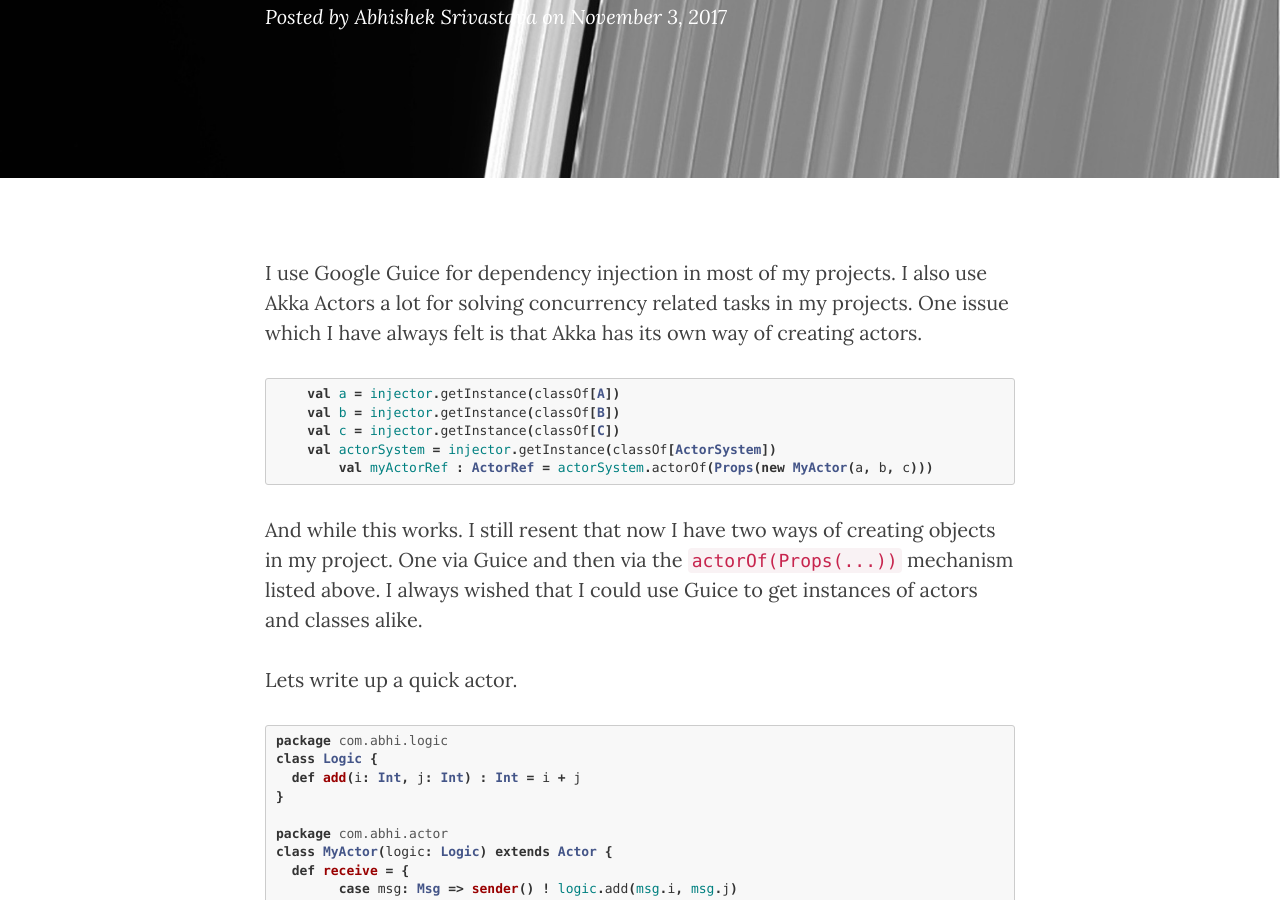
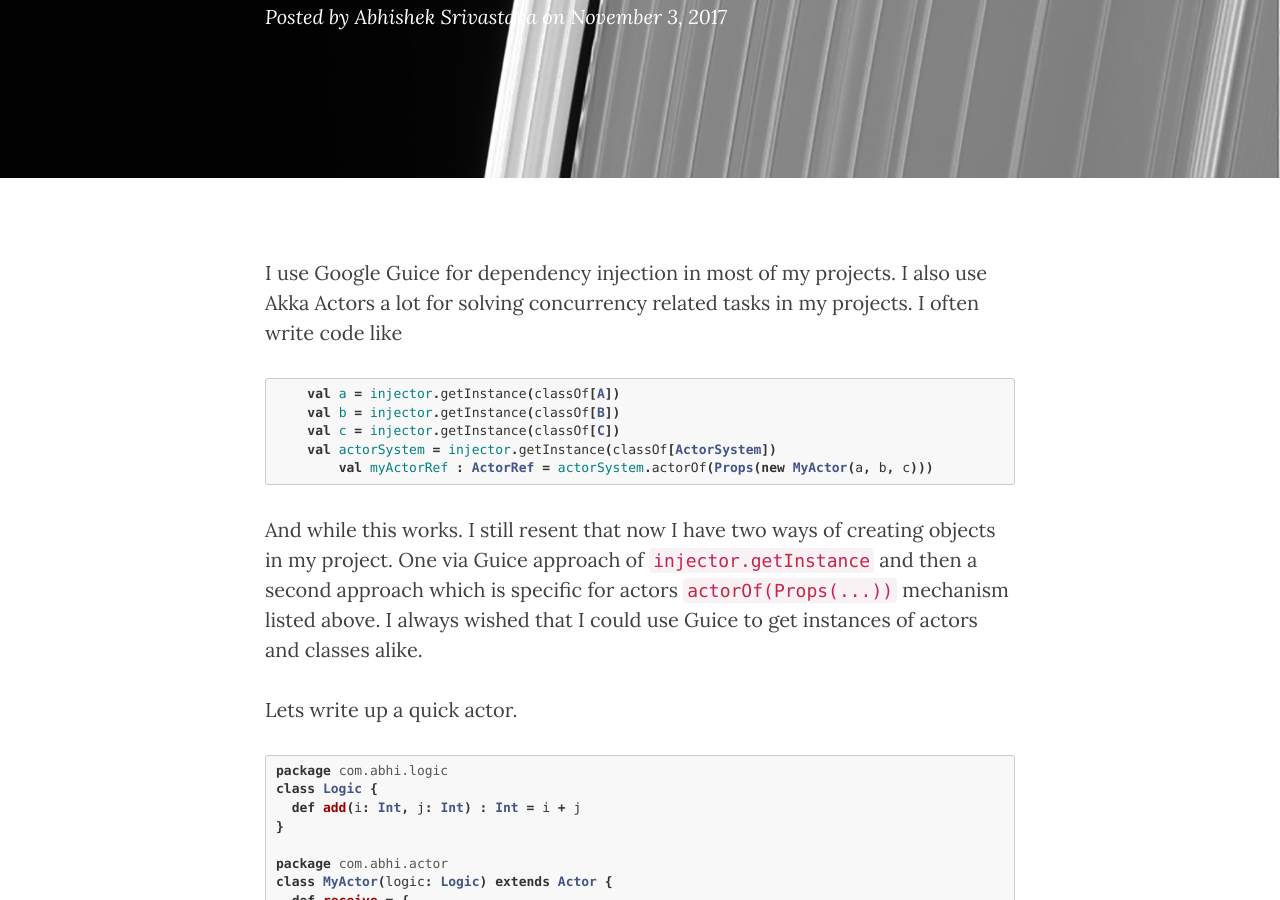
Before and after one commit to abhsrivastava/abhsrivastava.github.io, a Jekyll site: the page built from _posts/2017-11-3-Actors-With-Guice.md, in a window 1280 px wide and 900 px high, scrolled down 358 px. Built offline with Jekyll 4.4.1, drawn with Linux system fonts in a browser that asks for light colours; nearby versions of some CDN libraries; some of the changed text lies outside the part shown.

Commit message:
actors with guice

````diff
--- a/_posts/2017-11-3-Actors-With-Guice.md
+++ b/_posts/2017-11-3-Actors-With-Guice.md
@@ -7,7 +7,7 @@
 header-img: "img/saturn-bg5.jpg"
 ---
 
-I use Google Guice for dependency injection in most of my projects. I also use Akka Actors a lot for solving concurrency related tasks in my projects. One issue which I have always felt is that Akka has its own way of creating actors.
+I use Google Guice for dependency injection in most of my projects. I also use Akka Actors a lot for solving concurrency related tasks in my projects. I often write code like
 
 ```scala
     val a = injector.getInstance(classOf[A])
@@ -17,7 +17,7 @@
 	val myActorRef : ActorRef = actorSystem.actorOf(Props(new MyActor(a, b, c)))
 ```
 
-And while this works. I still resent that now I have two ways of creating objects in my project. One via Guice and then via the `actorOf(Props(...))` mechanism listed above. I always wished that I could use Guice to get instances of actors and classes alike.
+And while this works. I still resent that now I have two ways of creating objects in my project. One via Guice approach of `injector.getInstance` and then a second approach which is specific for actors `actorOf(Props(...))` mechanism listed above. I always wished that I could use Guice to get instances of actors and classes alike.
 
 Lets write up a quick actor.
 
@@ -85,7 +85,16 @@
    val msg = (myActor ? MyMsg(10, 20)).mapTo[Int]
 ```
 
-That's pretty clean. Now my client doesn't have to deal with actorOf and Props to get an instance. The client doesn't know what are the dependencies of my Actor. it just asks Guice for the ActorRef of the Actor by name without knowing anything about the dependencies of the actor.
+If I was writing a class which needed the MyActor as a dependency. I could write
+
+```scala
+@Singleton
+class MyClass @Inject()(@Named("MyActor") myactor: ActorRef) {
+	myactor ! Msg(...)
+}
+```
+
+That's pretty clean because now I can get instances of my actors using Guice mechanisms. This leads to more consistent coding style.
 
 The full code of this example is located [here][2]
 
````
